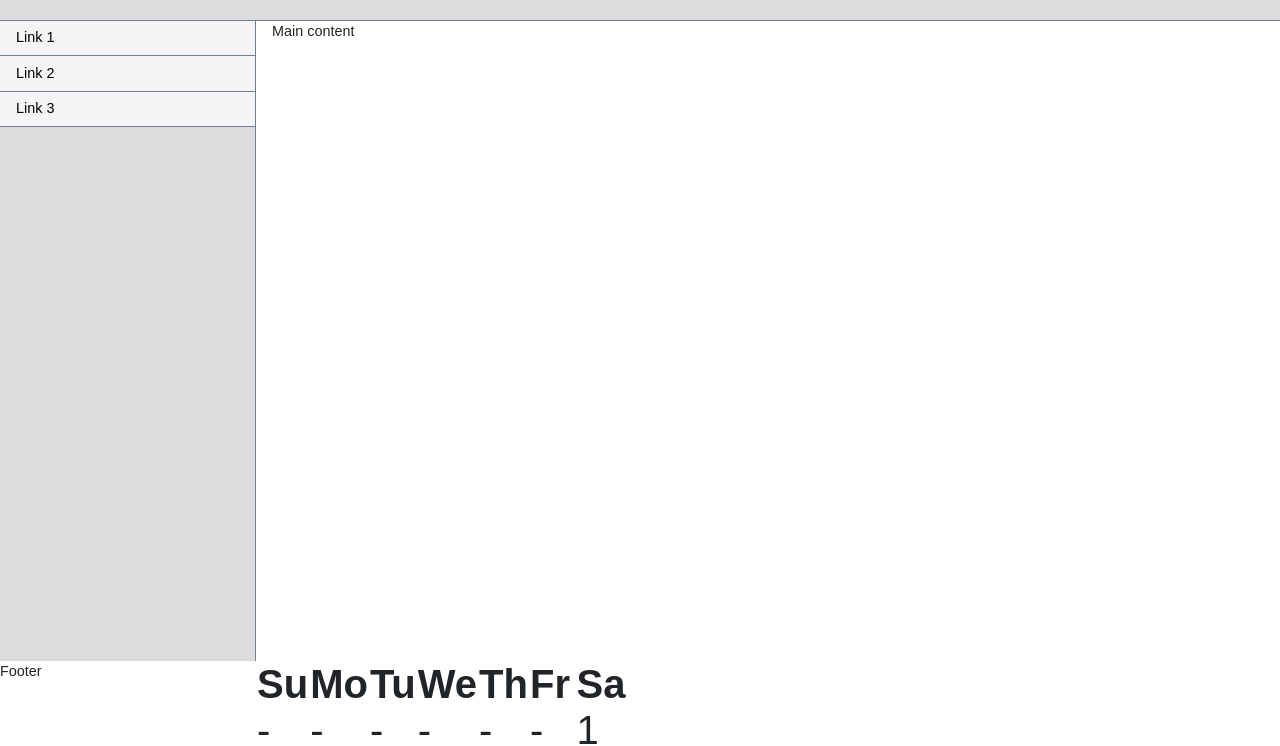
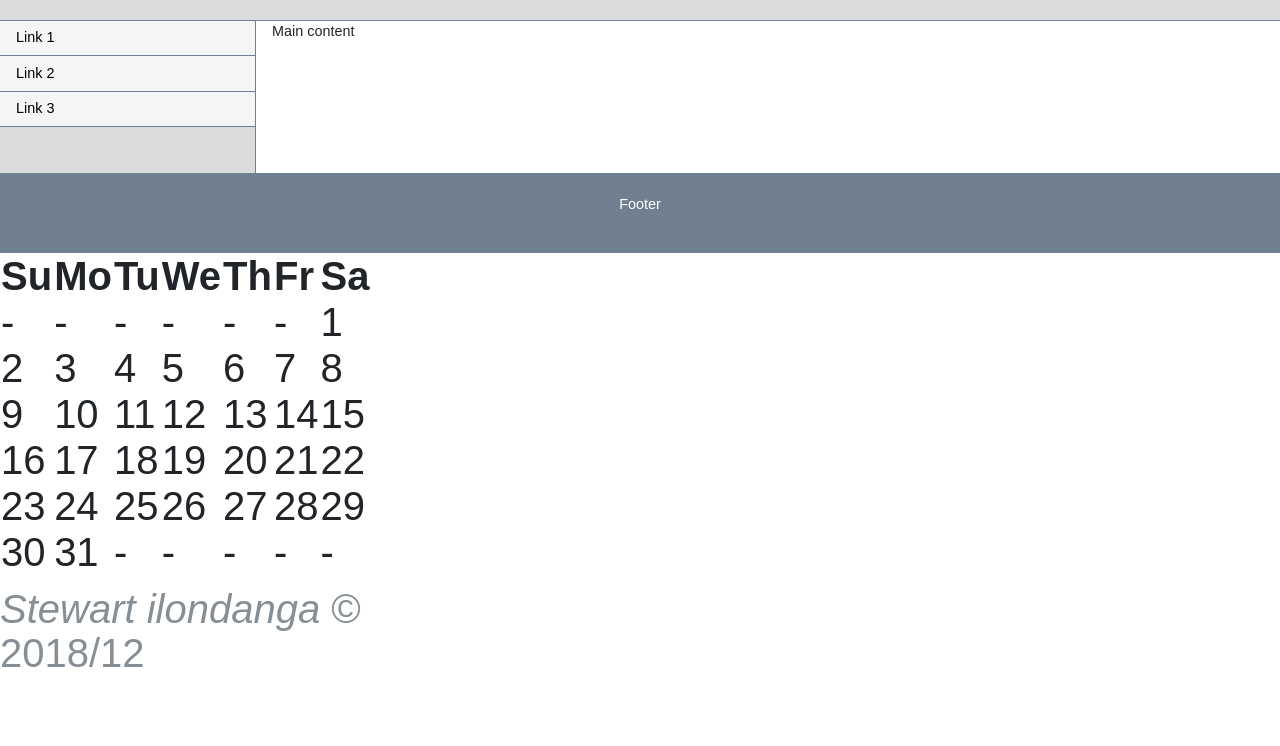
Before and after one commit to stewilondanga/grid-mode, a plain HTML site: page index.html in a window 1280 px wide. Shown: the part 59-805 px from the top of the page. Drawn offline with nearby package versions, Linux system fonts and the light colour scheme.

Commit message:
add css/styles.css

```diff
--- a/css/styles.css
+++ b/css/styles.css
@@ -98,7 +98,7 @@ main {
   padding: 0 1rem;
 }
 
-/*footer {
+footer {
   grid-area: footer;
   color: white;
   background-color: slategray;
@@ -107,7 +107,7 @@ main {
   justify-content: center;
 }
 
-.containers {
+/*.containers {
   width: 520px;
   margin: 20px auto;
 }
```
